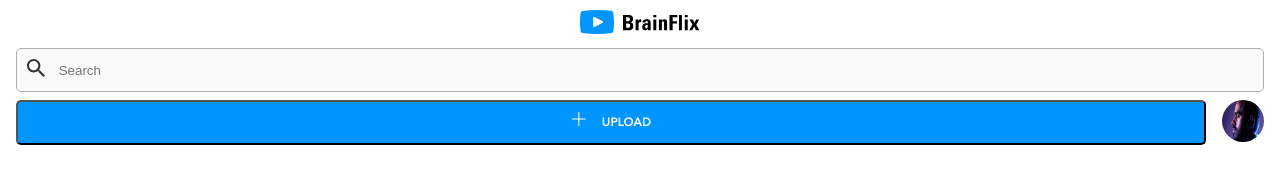
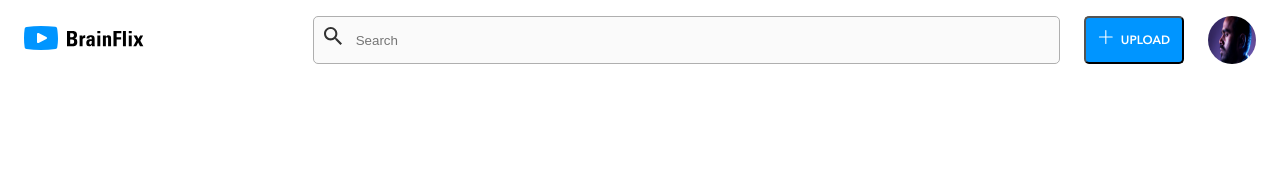
Before and after one commit to MiguelChiau/BrainFlix, a React app in the folder sprint-1/client/: page / in a window 1280 px wide. Built offline with nearby package versions, Linux system fonts and the light colour scheme.

Commit message:
responsive header

```diff
--- a/sprint-1/client/src/components/Header.js
+++ b/sprint-1/client/src/components/Header.js
@@ -7,7 +7,7 @@ import UserProfile from "../assets/Images/Mohan-muruge.jpg";
 function Header() {
   return (
     <div className="header-container">
-      <div className="header-logo">
+      <div className="header-container__logo">
         <img src={Logo} alt="" />
       </div>
 
--- a/sprint-1/client/src/styles/app.scss
+++ b/sprint-1/client/src/styles/app.scss
@@ -7,16 +7,16 @@
   box-sizing: border-box;
 }
 
+// Mobile friendly header
 .header-container {
   display: block;
   text-align: center;
   margin-left: 16px;
   margin-right: 16px;
+
+  &__logo {
+    padding: 10px 0px;
   }
-
-.header-logo {
-  padding-top: 10px;
-  padding-bottom: 10px;
 }
 
 .header-search {
@@ -27,19 +27,16 @@
   border-radius: 5px;
   overflow: hidden;
   width: 100%;
-}
 
-.header-search__icon {
-  // padding: 0.5rem;
+  &__icon {
     padding: 10px;
   }
 
-.header-search__text {
+  &__text {
     border: 0;
-  // padding: 0.5rem 0.5rem 0.5rem 0;
     padding: 10px 10px 10px 0;
-
     background-color: $alabaster;
+  }
 }
 
 .upload {
@@ -47,13 +44,11 @@
   justify-content: center;
   margin-top: 8px;
   margin-bottom: 16px;
-}
 
-.upload-button {
+  &-button {
     width: 100%;
-}
 
-.upload-button__btn {
+    &__btn {
       background-color: $brainflix-blue;
       color: $white;
       font-family: AvenirDemi;
@@ -62,13 +57,18 @@
       padding: 10px 10px;
       border-radius: 5px;
       width: 100%;
+      text-align: center;
 
+      //The upload icon
       img {
         padding-right: 16px;
       }
     }
+  }
+}
 
 .profile {
+  //User profile image
   img {
     width: 42px;
     height: 42px;
@@ -76,3 +76,56 @@
     margin-left: 16px;
   }
 }
+
+// TABLET friendly header
+@media screen and (min-width: 768px) {
+  .header-container {
+    display: flex;
+    margin: 16px 24px 16px 24px;
+
+    &__logo {
+      margin-right: 169px;
+    }
+  }
+
+  .header-search {
+    height: 48px;
+  }
+
+  .upload {
+    justify-content: center;
+    margin-top: 0px;
+    height: 48px;
+
+    &-button__btn {
+      width: 100px;
+      height: 48px;
+      margin-left: 24px;
+      padding: 0;
+
+      img {
+        padding-right: 8px;
+      }
+    }
+  }
+
+  .profile {
+    img {
+      width: 48px;
+      height: 48px;
+      margin-left: 24px;
+    }
+  }
+}
+
+// DESKTOP friendly header
+@media screen and (min-width: 1440px) {
+  .header-container {
+    display: flex;
+    margin: 24px 180px 24px 180px;
+
+    &__logo {
+      margin-right: 509px;
+    }
+  }
+}
```
Also changed, not shown: sprint-1/client/src/styles/app.css, 1 other file. Lines whose indentation alone changed are shown as unchanged.
